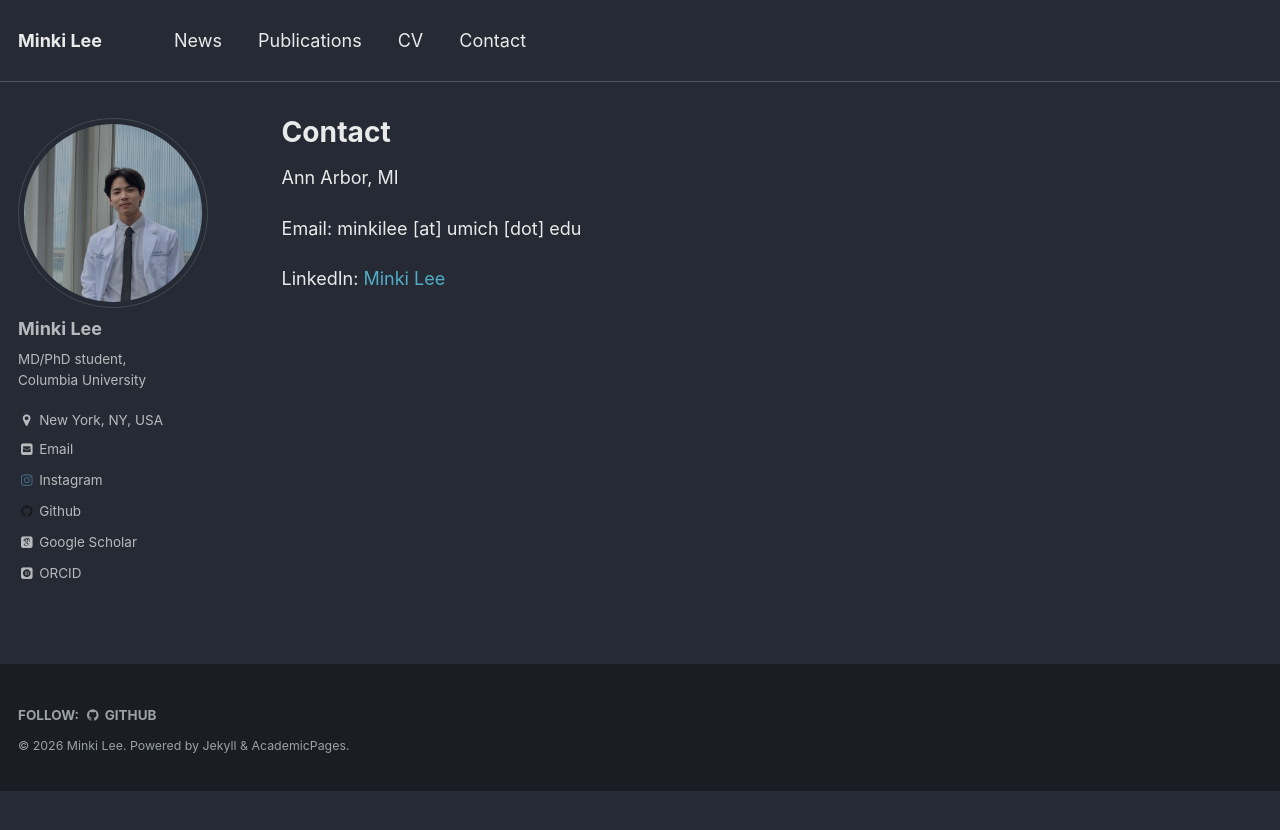
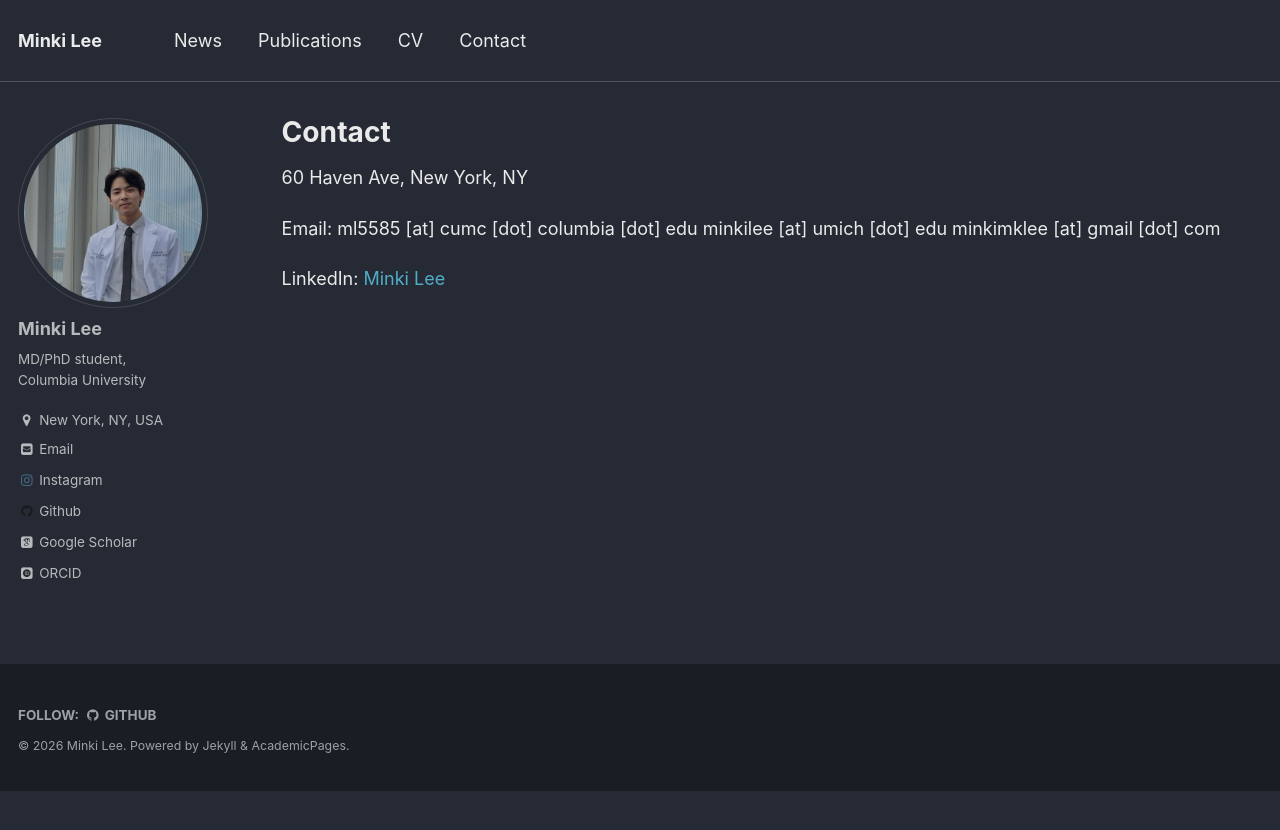
Before and after one commit to minkiplee/minkiplee.github.io, a Jekyll site: the page built from _pages/contact.md, in a window 1280 px wide. Shown: the top 830 px of the page. Built offline with Jekyll 4.4.1, drawn with Linux system fonts in a browser that asks for light colours; nearby versions of some CDN libraries; some web fonts are replaced; library files that are not in the unit come from our copies.

Commit message:
Update contact.md

```diff
--- a/_pages/contact.md
+++ b/_pages/contact.md
@@ -7,9 +7,12 @@ author_profile: true
 
 {% include base_path %}
 
-Ann Arbor, MI<br>
+60 Haven Ave, New York, NY<br>
 
-Email: minkilee [at] umich [dot] edu
+Email: ml5585 [at] cumc [dot] columbia [dot] edu <be>
+       minkilee [at] umich [dot] edu <be>
+       minkimklee [at] gmail [dot] com
+
 
 LinkedIn: [<font color="#52ADC8">Minki Lee</font>](https://www.linkedin.com/in/minki-lee-b214711a2/)
 
```
